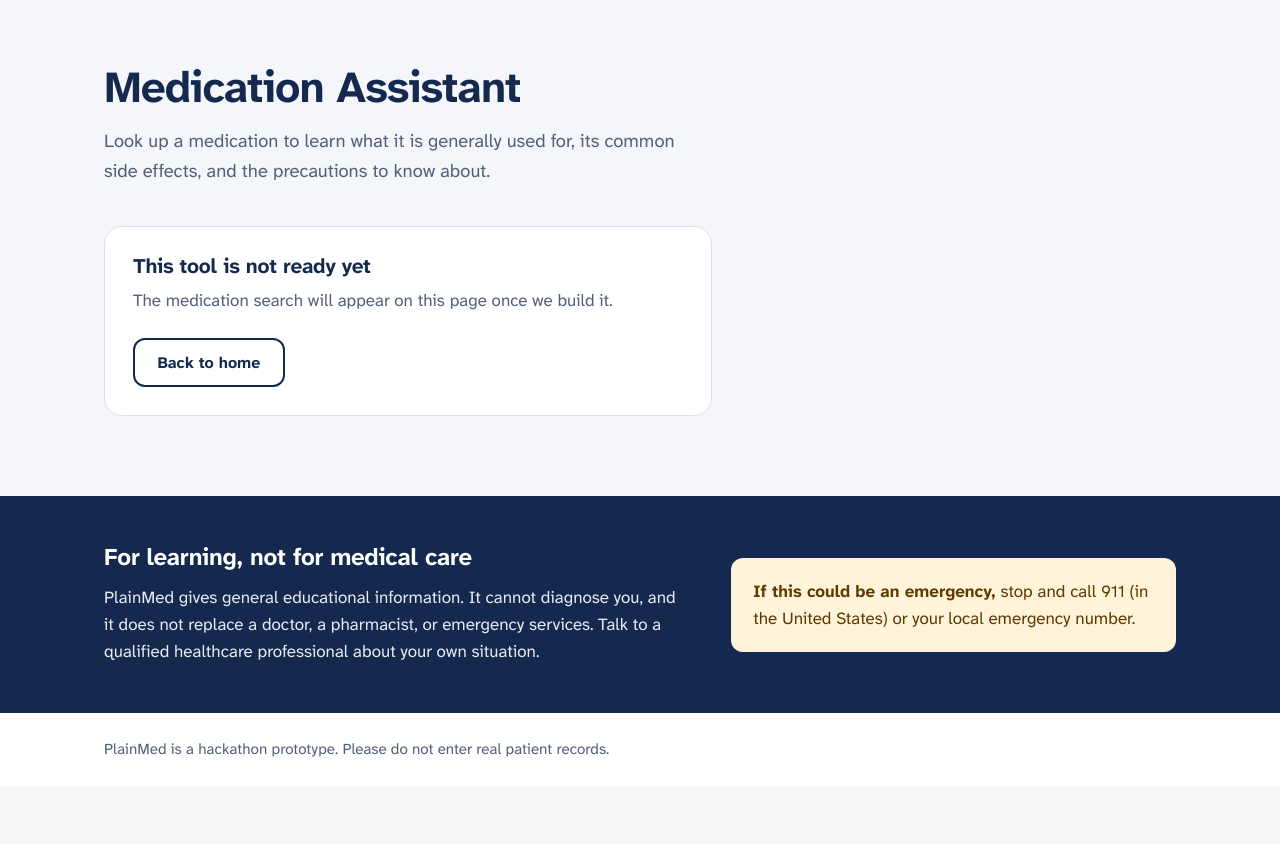
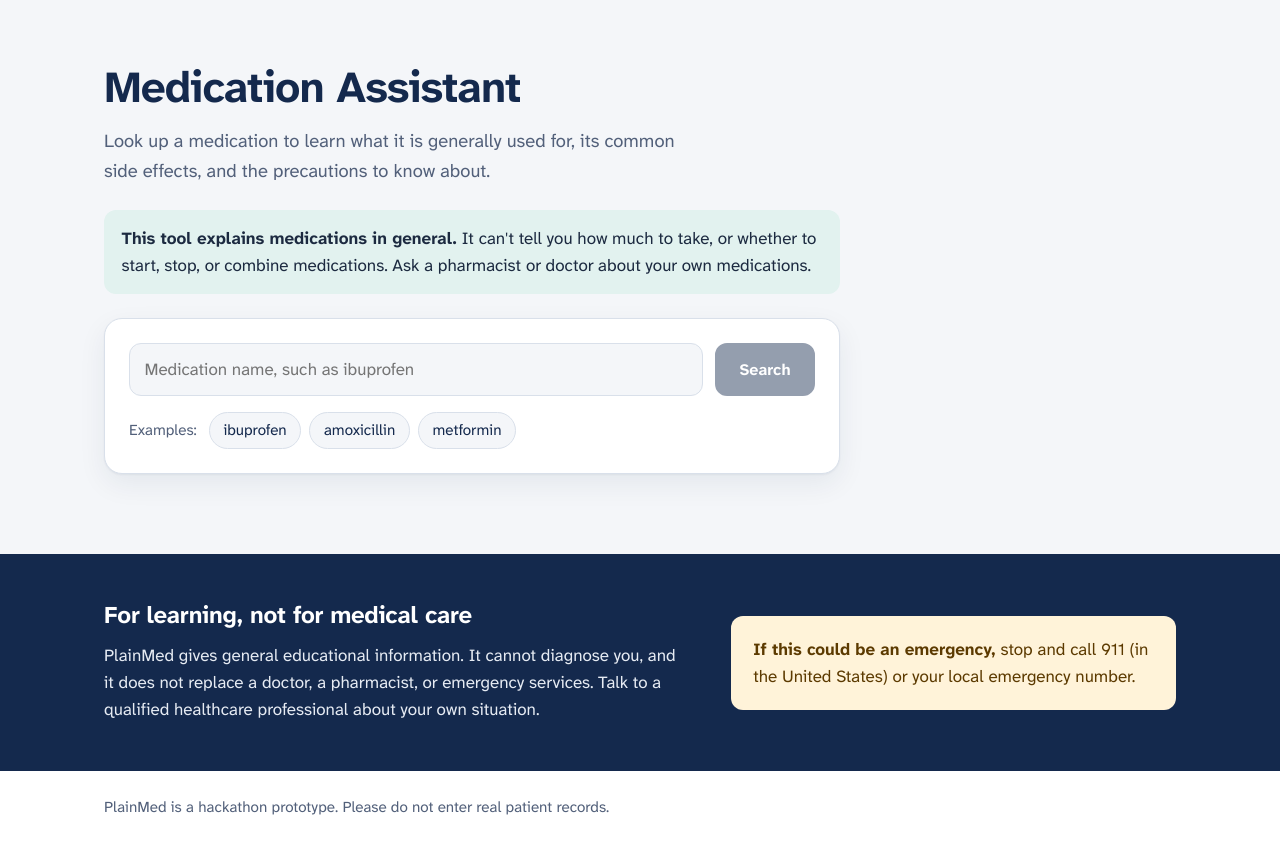
Before and after one commit to Jackbar987/medical-ai-assistant, a Flask app: page /medications in a window 1280 px wide. Shown: the part 73-917 px from the top of the page. Before the commit the page ends 830 px from the top, so only its background shows below. Run offline with Flask 3, Linux system fonts and the light colour scheme.

Commit message:
Add Medication Assistant search screen with placeholder results
Phase 2, final part. The Medication Assistant page now has a search box,
example medications, a results area with sections for uses, common side
effects, precautions and sources, and follow-up questions.

- New POST /api/medications/search and POST /api/medications/ask routes
- Medication names are checked on the server; typing a question instead
  of a name gets a clear message
- Results use a fixed JSON shape so the real lookup in Phase 5 can fill
  the same sections
- The placeholder makes up no medical information; its one source link
  goes to MedlinePlus's matches for the name
- Source links must start with https:// and open in a new tab safely
- A note explains the tool can't advise on dosing or on starting,
  stopping or combining medications
- "Text box plus button" forms share one style (.inline-form)

Co-Authored-By: Claude Opus 5.5 <noreply@anthropic.com>
Claude-Session: https://claude.ai/code/session_01BXGhuzdc6f6fhJkQeg8bWE

```diff
--- a/app.py
+++ b/app.py
@@ -17,7 +17,7 @@ import os
 from dotenv import load_dotenv
 from flask import Flask, jsonify, render_template, request
 
-from backend import document_explainer, symptom_assistant
+from backend import document_explainer, medication_assistant, symptom_assistant
 
 # Read settings from a file named .env (if it exists) and make them available
 # through os.getenv(). The .env file holds private values such as API keys,
@@ -140,6 +140,41 @@ def documents_ask_api():
     return jsonify(answer=answer)
 
 
+@app.route("/api/medications/search", methods=["POST"])
+def medications_search_api():
+    """Look up a medication by name."""
+    data = request.get_json(silent=True)
+    if not isinstance(data, dict):
+        return jsonify(error="The request could not be read. Reload the page and try again."), 400
+
+    name, error = medication_assistant.clean_medication_name(data.get("name"))
+    if error:
+        return jsonify(error=error), 400
+
+    result = medication_assistant.look_up(name)
+    return jsonify(result)
+
+
+@app.route("/api/medications/ask", methods=["POST"])
+def medications_ask_api():
+    """Answer a follow-up question about a medication."""
+    data = request.get_json(silent=True)
+    if not isinstance(data, dict):
+        return jsonify(error="The request could not be read. Reload the page and try again."), 400
+
+    name, error = medication_assistant.clean_medication_name(data.get("medication"))
+    if error:
+        return jsonify(error="Search for a medication before asking a question."), 400
+
+    question = data.get("question")
+    error = medication_assistant.validate_question(question)
+    if error:
+        return jsonify(error=error), 400
+
+    answer = medication_assistant.answer_question(name, question)
+    return jsonify(answer=answer)
+
+
 @app.errorhandler(413)
 def request_too_large(error):
     """Reply in JSON when a request is bigger than MAX_CONTENT_LENGTH."""
--- a/static/css/style.css
+++ b/static/css/style.css
@@ -908,13 +908,14 @@ a {
   color: var(--muted);
 }
 
-.question-form {
+/* A text box with a button beside it (searches and questions). */
+.inline-form {
   display: flex;
   gap: 0.75rem;
   margin-top: 1rem;
 }
 
-.question-form input {
+.inline-form input {
   flex: 1;
   min-width: 0;
   padding: 0.75rem 0.9rem;
@@ -925,9 +926,106 @@ a {
   font: inherit;
 }
 
-.question-form input:focus {
+.inline-form input:focus {
   background: var(--surface);
   border-color: var(--teal);
+}
+
+/* ---------- 8d. Medication Assistant ---------- */
+
+/* The search form has no gap above it, unlike the question form. */
+.panel > .inline-form:first-child {
+  margin-top: 0;
+}
+
+/* Remove the browser's own "x" and search styling so it matches our inputs. */
+.inline-form input[type="search"] {
+  -webkit-appearance: none;
+  appearance: none;
+}
+
+.examples {
+  display: flex;
+  flex-wrap: wrap;
+  align-items: center;
+  gap: 0.5rem 0.75rem;
+  margin-top: 1rem;
+}
+
+.examples-label {
+  color: var(--muted);
+  font-size: 0.95rem;
+}
+
+.examples-list {
+  display: flex;
+  flex-wrap: wrap;
+  gap: 0.5rem;
+}
+
+/* Small rounded buttons for the example names. */
+.example {
+  padding: 0.35rem 0.85rem;
+  border: 1px solid var(--line);
+  border-radius: 999px;
+  background: var(--page);
+  color: var(--navy);
+  font: inherit;
+  font-size: 0.95rem;
+  cursor: pointer;
+}
+
+.example:hover {
+  border-color: var(--teal);
+  background: var(--teal-tint);
+}
+
+.example:disabled {
+  opacity: 0.5;
+  cursor: not-allowed;
+}
+
+.search-status {
+  margin-top: 1rem;
+  color: var(--muted);
+}
+
+/* The medication's name. */
+.result-title {
+  font-size: 1.6rem;
+  text-transform: capitalize;
+}
+
+.result-title:focus {
+  outline: none;
+}
+
+.result-summary {
+  margin-top: 0.5rem;
+  color: var(--muted);
+}
+
+/* Each section: uses, side effects, precautions, sources. */
+.med-section {
+  margin-top: 1.5rem;
+}
+
+.med-section h3 {
+  font-size: 1.05rem;
+}
+
+.med-section ul {
+  margin: 0.5rem 0 0;
+  padding-left: 1.25rem;
+}
+
+.med-section li + li {
+  margin-top: 0.35rem;
+}
+
+.source-list a {
+  font-weight: 700;
+  overflow-wrap: anywhere;
 }
 
 /* ---------- 9. Disclaimer and footer ---------- */
--- /dev/null
+++ b/static/js/medications.js
@@ -0,0 +1,229 @@
+/*
+  medications.js - makes the Medication Assistant page work.
+
+    1. The user types a medication name (or clicks an example) and searches.
+    2. We send the name to /api/medications/search.
+    3. The server answers with JSON in a fixed shape: a summary, lists of
+       uses, side effects and precautions, and a list of sources.
+    4. We fill in each section of the page from that JSON.
+    5. Follow-up questions go to /api/medications/ask with the medication's name.
+*/
+
+let currentMedication = null; // the name shown in the results
+let isBusy = false;           // true while waiting for the server
+
+// Parts of the page.
+const searchForm = document.getElementById("search-form");
+const searchInput = document.getElementById("search-input");
+const searchButton = document.getElementById("search-button");
+const searchStatus = document.getElementById("search-status");
+const searchError = document.getElementById("search-error");
+const exampleButtons = document.querySelectorAll(".example");
+
+const resultPanel = document.getElementById("result-panel");
+const resultTitle = document.getElementById("result-title");
+const resultSummary = document.getElementById("result-summary");
+const usesList = document.getElementById("uses-list");
+const sideEffectsList = document.getElementById("side-effects-list");
+const precautionsList = document.getElementById("precautions-list");
+const sourcesList = document.getElementById("sources-list");
+
+const qaList = document.getElementById("qa-list");
+const questionForm = document.getElementById("question-form");
+const questionInput = document.getElementById("question-input");
+const askButton = document.getElementById("ask-button");
+const questionError = document.getElementById("question-error");
+
+
+/* ---------- Small helpers ---------- */
+
+function showMessage(element, message) {
+  element.textContent = message;
+  element.hidden = false;
+}
+
+function hideMessage(element) {
+  element.textContent = "";
+  element.hidden = true;
+}
+
+function updateButtons() {
+  searchButton.disabled = isBusy || searchInput.value.trim() === "";
+  askButton.disabled = isBusy || questionInput.value.trim() === "";
+  exampleButtons.forEach(function (button) {
+    button.disabled = isBusy;
+  });
+}
+
+// Send JSON to our server and return the JSON reply.
+// Throws an Error with a readable message if anything goes wrong.
+async function postJson(url, body) {
+  let response;
+  try {
+    response = await fetch(url, {
+      method: "POST",
+      headers: { "Content-Type": "application/json" },
+      body: JSON.stringify(body),
+    });
+  } catch (networkError) {
+    throw new Error("Couldn't reach the server. Check your internet connection and try again.");
+  }
+
+  let data = null;
+  try {
+    data = await response.json();
+  } catch (readError) {
+    data = null;
+  }
+
+  if (!response.ok || !data) {
+    throw new Error(
+      (data && data.error) || "Something went wrong on the server. Wait a moment and try again."
+    );
+  }
+  return data;
+}
+
+// Replace a list's contents with one <li> per item.
+function fillList(listElement, items) {
+  listElement.textContent = ""; // remove old items
+  (items || []).forEach(function (item) {
+    const li = document.createElement("li");
+    li.textContent = item; // textContent, never innerHTML
+    listElement.appendChild(li);
+  });
+}
+
+// Source links need extra care, because a link can run code if its address
+// starts with "javascript:". We only show links that start with "https://".
+function fillSources(sources) {
+  sourcesList.textContent = "";
+  (sources || []).forEach(function (source) {
+    if (typeof source.url !== "string" || !source.url.startsWith("https://")) {
+      return; // skip anything that isn't a normal secure web address
+    }
+
+    const li = document.createElement("li");
+    const link = document.createElement("a");
+    link.href = source.url;
+    link.textContent = source.title || source.url;
+    // Open in a new tab. "noopener" stops the new page from controlling ours.
+    link.target = "_blank";
+    link.rel = "noopener noreferrer";
+
+    const note = document.createElement("span");
+    note.className = "visually-hidden";
+    note.textContent = " (opens in a new tab)";
+    link.appendChild(note);
+
+    li.appendChild(link);
+    sourcesList.appendChild(li);
+  });
+}
+
+
+/* ---------- Searching ---------- */
+
+async function search(name) {
+  isBusy = true;
+  updateButtons();
+  hideMessage(searchError);
+  showMessage(searchStatus, "Looking up " + name + "...");
+
+  try {
+    const data = await postJson("/api/medications/search", { name: name });
+
+    currentMedication = data.name;
+    resultTitle.textContent = data.name;
+    resultSummary.textContent = data.summary || "";
+    fillList(usesList, data.uses);
+    fillList(sideEffectsList, data.side_effects);
+    fillList(precautionsList, data.precautions);
+    fillSources(data.sources);
+
+    // A new medication starts with no questions.
+    qaList.textContent = "";
+    questionInput.value = "";
+    hideMessage(questionError);
+
+    hideMessage(searchStatus);
+    resultPanel.hidden = false;
+    resultTitle.focus(); // move keyboard and screen reader focus to the results
+  } catch (error) {
+    hideMessage(searchStatus);
+    showMessage(searchError, error.message);
+    searchInput.focus();
+  } finally {
+    isBusy = false;
+    updateButtons();
+  }
+}
+
+searchForm.addEventListener("submit", function (event) {
+  event.preventDefault();
+  const name = searchInput.value.trim();
+  if (name !== "" && !isBusy) {
+    search(name);
+  }
+});
+
+// Clicking an example fills in the box and searches straight away.
+exampleButtons.forEach(function (button) {
+  button.addEventListener("click", function () {
+    searchInput.value = button.dataset.name;
+    search(button.dataset.name);
+  });
+});
+
+searchInput.addEventListener("input", updateButtons);
+
+
+/* ---------- Follow-up questions ---------- */
+
+async function askQuestion(question) {
+  isBusy = true;
+  questionInput.value = "";
+  updateButtons();
+  hideMessage(questionError);
+
+  // Show the question straight away, with a waiting message for the answer.
+  const item = document.createElement("div");
+  item.className = "qa-item";
+  const questionText = document.createElement("p");
+  questionText.className = "qa-question";
+  questionText.textContent = question;
+  const answerText = document.createElement("p");
+  answerText.className = "qa-answer is-loading";
+  answerText.textContent = "Finding an answer...";
+  item.append(questionText, answerText);
+  qaList.appendChild(item);
+
+  try {
+    const data = await postJson("/api/medications/ask", {
+      medication: currentMedication,
+      question: question,
+    });
+    answerText.textContent = data.answer;
+    answerText.classList.remove("is-loading");
+  } catch (error) {
+    item.remove();
+    questionInput.value = question; // put it back so it can be sent again
+    showMessage(questionError, error.message);
+  } finally {
+    isBusy = false;
+    updateButtons();
+    questionInput.focus();
+  }
+}
+
+questionForm.addEventListener("submit", function (event) {
+  event.preventDefault();
+  const question = questionInput.value.trim();
+  if (question !== "" && !isBusy && currentMedication) {
+    askQuestion(question);
+  }
+});
+
+questionInput.addEventListener("input", updateButtons);
+
+updateButtons();
--- a/templates/documents.html
+++ b/templates/documents.html
@@ -86,7 +86,7 @@
       <h3 class="questions-title">Ask about this document</h3>
       <div class="qa-list" id="qa-list" aria-live="polite"></div>
 
-      <form class="question-form" id="question-form">
+      <form class="inline-form" id="question-form">
         <label class="visually-hidden" for="question-input">Your question about this document</label>
         <input type="text" id="question-input" maxlength="1000" autocomplete="off"
                placeholder="Example: What does g/dL mean?">
--- a/templates/medications.html
+++ b/templates/medications.html
@@ -1,22 +1,93 @@
 {% extends "base.html" %}
-<!-- medications.html - the Medication Assistant page. The search is added in Phase 2. -->
+<!--
+  medications.html - the Medication Assistant page.
+  The behaviour (searching, showing results, questions) lives in
+  static/js/medications.js. This file only defines the parts.
+-->
 
 {% block title %}Medication Assistant | {{ app_name }}{% endblock %}
 
+{% block scripts %}
+<script src="{{ url_for('static', filename='js/medications.js') }}" defer></script>
+{% endblock %}
+
 {% block content %}
 <section class="page">
-  <div class="container page-inner">
+  <div class="container">
+  <div class="narrow-page">
     <h1>Medication Assistant</h1>
     <p class="page-lead">
       Look up a medication to learn what it is generally used for, its
       common side effects, and the precautions to know about.
     </p>
 
-    <div class="notice">
-      <h2>This tool is not ready yet</h2>
-      <p>The medication search will appear on this page once we build it.</p>
-      <a class="button button-secondary" href="{{ url_for('home') }}">Back to home</a>
+    <p class="info-note">
+      <strong>This tool explains medications in general.</strong>
+      It can't tell you how much to take, or whether to start, stop, or
+      combine medications. Ask a pharmacist or doctor about your own medications.
+    </p>
+
+    <!-- The search box. -->
+    <div class="panel">
+      <form class="inline-form" id="search-form" role="search">
+        <label class="visually-hidden" for="search-input">Medication name</label>
+        <input type="search" id="search-input" maxlength="100" autocomplete="off"
+               placeholder="Medication name, such as ibuprofen">
+        <button class="button button-primary" type="submit" id="search-button" disabled>Search</button>
+      </form>
+
+      <!-- Clicking an example searches for it. -->
+      <div class="examples">
+        <span class="examples-label" id="examples-label">Examples:</span>
+        <div class="examples-list" role="group" aria-labelledby="examples-label">
+          <button class="example" type="button" data-name="ibuprofen">ibuprofen</button>
+          <button class="example" type="button" data-name="amoxicillin">amoxicillin</button>
+          <button class="example" type="button" data-name="metformin">metformin</button>
+        </div>
+      </div>
+
+      <p class="search-status" id="search-status" aria-live="polite" hidden></p>
+      <p class="form-error" id="search-error" role="alert" hidden></p>
     </div>
+
+    <!-- The results. Hidden until a search succeeds. -->
+    <div class="panel" id="result-panel" hidden>
+      <h2 class="result-title" id="result-title" tabindex="-1"></h2>
+      <p class="result-summary" id="result-summary"></p>
+
+      <div class="med-section">
+        <h3>What it's used for</h3>
+        <ul id="uses-list"></ul>
+      </div>
+
+      <div class="med-section">
+        <h3>Common side effects</h3>
+        <ul id="side-effects-list"></ul>
+      </div>
+
+      <div class="med-section">
+        <h3>Precautions</h3>
+        <ul id="precautions-list"></ul>
+      </div>
+
+      <div class="med-section">
+        <h3>Sources</h3>
+        <ul class="source-list" id="sources-list"></ul>
+      </div>
+
+      <h3 class="questions-title">Ask about this medication</h3>
+      <div class="qa-list" id="qa-list" aria-live="polite"></div>
+
+      <form class="inline-form" id="question-form">
+        <label class="visually-hidden" for="question-input">Your question about this medication</label>
+        <input type="text" id="question-input" maxlength="1000" autocomplete="off"
+               placeholder="Example: Take it with food?">
+        <button class="button button-primary" type="submit" id="ask-button" disabled>Ask</button>
+      </form>
+
+      <p class="form-error" id="question-error" role="alert" hidden></p>
+    </div>
+  </div>
   </div>
 </section>
 {% endblock %}
```
Also changed, not shown: backend/medication_assistant.py (+139 -4 lines), README.md.
